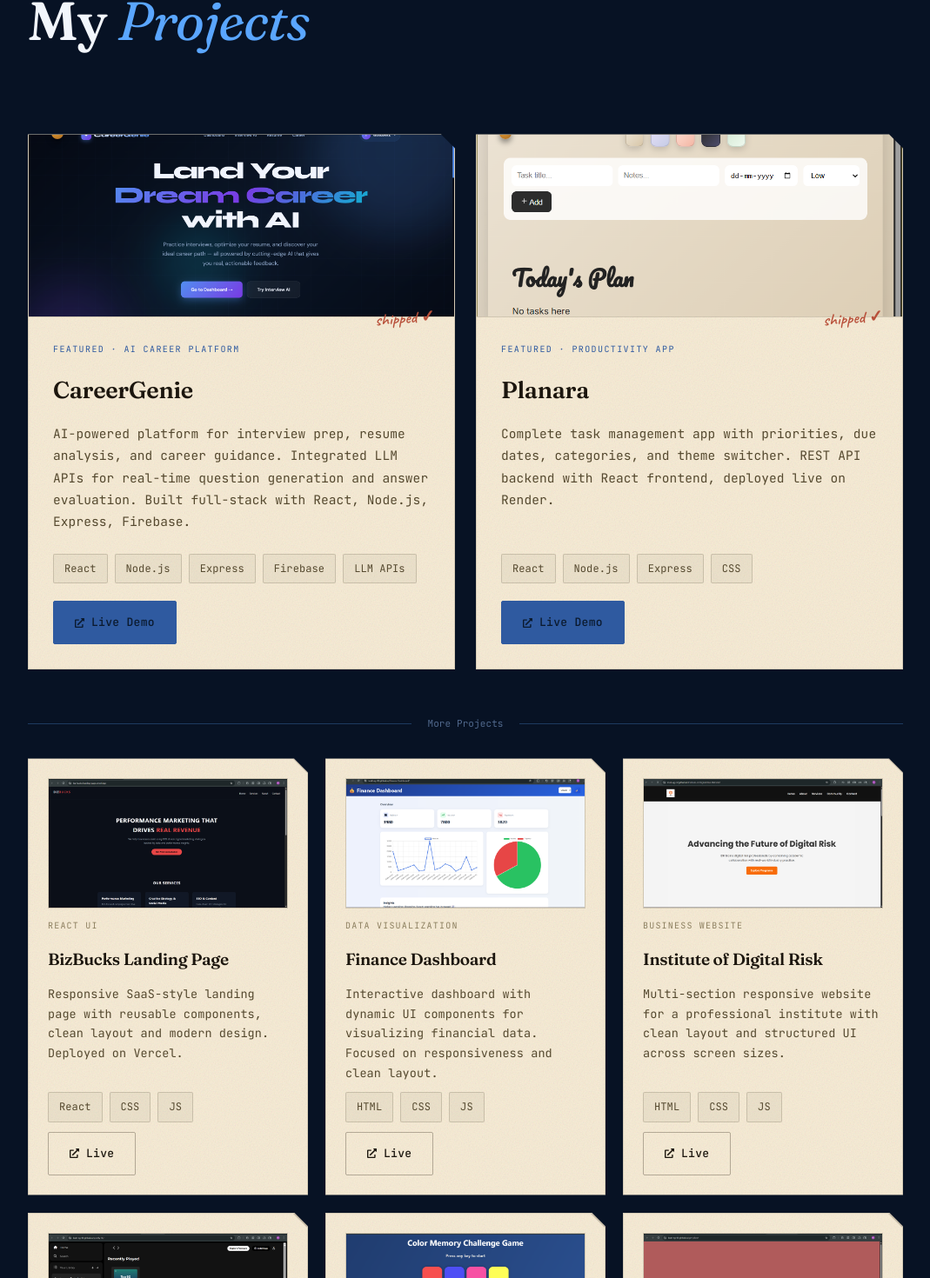
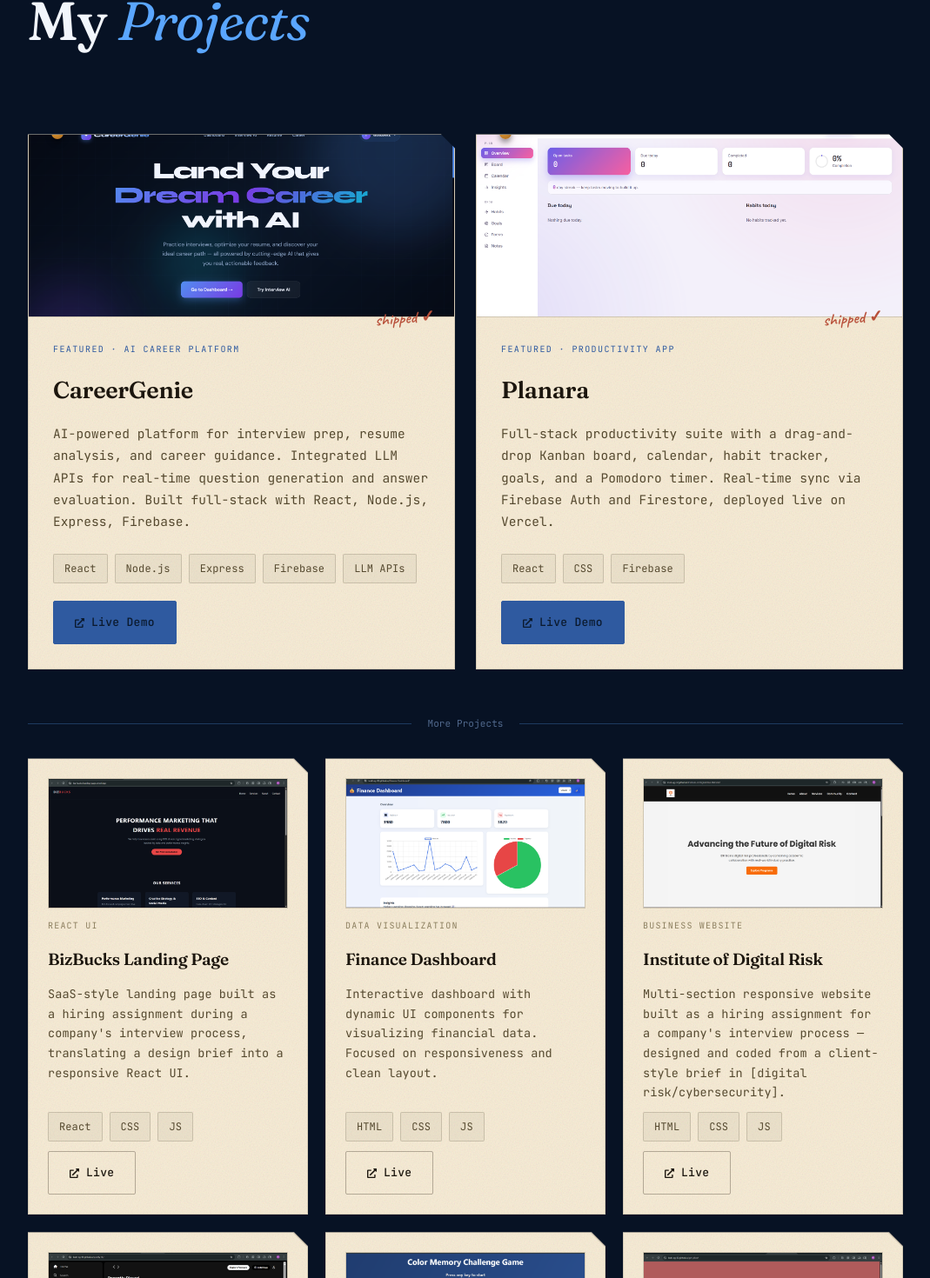
Before and after one commit to Krati-Ag-02/Krati-Agarwal---Personal-Portfolio, a React (Vite) app: page / in a window 1280 px wide. Shown: the part 3633-5103 px from the top of the page at 87% size, without its empty margins (120-1189 px from the left). Built offline with nearby package versions, Linux system fonts and the light colour scheme; the HTML template or start-up script is replaced by a standard one.

Commit message:
new file:   public/planara.png 	deleted:    public/tm.png 	modified:   src/components/Projects.jsx

```diff
--- a/src/components/Projects.jsx
+++ b/src/components/Projects.jsx
@@ -15,17 +15,17 @@
   {
     title: "Planara",
     subtitle: "Productivity App",
-    desc: "Complete task management app with priorities, due dates, categories, and theme switcher. REST API backend with React frontend, deployed live on Render.",
-    tech: ["React", "Node.js", "Express", "CSS"],
-    live: "https://task-manager-1-6zus.onrender.com/",
-    image: "/tm.png",
+    desc: "Full-stack productivity suite with a drag-and-drop Kanban board, calendar, habit tracker, goals, and a Pomodoro timer. Real-time sync via Firebase Auth and Firestore, deployed live on Vercel.",
+    tech: ["React", "CSS","Firebase"],
+    live: "https://planara-six.vercel.app/",
+    image: "/planara.png",
     featured: true,
     color: "var(--green)",
   },
   {
     title: "BizBucks Landing Page",
     subtitle: "React UI",
-    desc: "Responsive SaaS-style landing page with reusable components, clean layout and modern design. Deployed on Vercel.",
+    desc: "SaaS-style landing page built as a hiring assignment during a company's interview process, translating a design brief into a responsive React UI.",
     tech: ["React", "CSS", "JS"],
     live: "https://biz-bucks-landing-page.vercel.app/",
     image: "/bb.png",
@@ -41,7 +41,7 @@
   {
     title: "Institute of Digital Risk",
     subtitle: "Business Website",
-    desc: "Multi-section responsive website for a professional institute with clean layout and structured UI across screen sizes.",
+    desc: "Multi-section responsive website built as a hiring assignment for a company's interview process — designed and coded from a client-style brief in [digital risk/cybersecurity].",
     tech: ["HTML", "CSS", "JS"],
     live: "https://krati-ag-02.github.io/Institute-of-Digital-Risk-Website/",
     image: "/idr.png",
```
Also changed, not shown: public/planara.png (added), public/tm.png (deleted).
